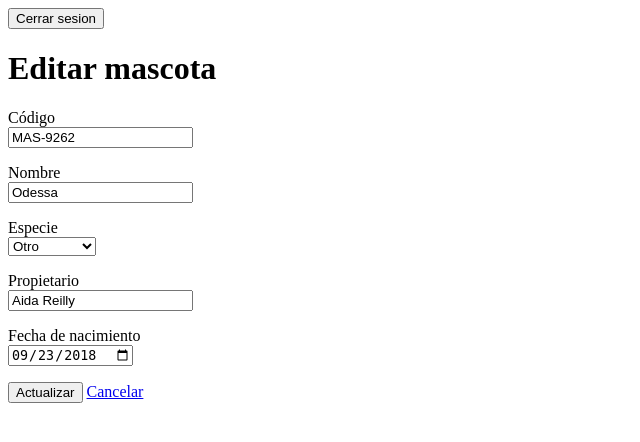
After one commit to renieryespinoza17/CRUD-LARAVEL-Reniery, a Laravel app: page /mascotas/1/editar in a window 1280 px wide. The commit adds this page. Shown: the top 442 px of the page, without its empty margins (0-640 px from the left). Run offline with Laravel 12, Linux system fonts and the light colour scheme; a user stored in the database is signed in; data comes from the database, SQL or seed files in the repository.

Commit message:
Actualizar registros veterinaria

```diff
--- a/veterinaria/app/Http/Controllers/MascotaController.php
+++ b/veterinaria/app/Http/Controllers/MascotaController.php
@@ -4,6 +4,7 @@ namespace App\Http\Controllers;
 
 use App\Models\Mascota;
 use Illuminate\Http\Request;
+use Illuminate\Validation\Rule;
 class MascotaController extends Controller
 {
     public function index()
@@ -12,15 +13,54 @@ class MascotaController extends Controller
         return view('mascotas.index', ['mascotas' => $mascotas]);
     }
     public function create()
+    {
+        return view('mascotas.create');
+    }
+
+    public function store(Request $request)
+    {
+        $datos = $request->validate([
+            'codigo' => [
+                'required',
+                'string',
+                'max:50',
+                'unique:mascotas,codigo'
+            ],
+            'nombre' => ['required', 'string', 'max:80'],
+            'especie' => ['required', 'in:perro,gato,otro'],
+            'propietario' => ['required', 'string', 'max:100'],
+            'fecha_nacimiento' => [
+                'required',
+                'date',
+                'before_or_equal:today'
+            ],
+        ]);
+
+        $mascota = new Mascota();
+        $mascota->codigo = $datos['codigo'];
+        $mascota->nombre = $datos['nombre'];
+        $mascota->especie = $datos['especie'];
+        $mascota->propietario = $datos['propietario'];
+        $mascota->fecha_nacimiento = $datos['fecha_nacimiento'];
+        $mascota->save();
+
+        return redirect()->route('mascotas.index')
+            ->with('exito', 'Mascota creada correctamente.');
+    }
+
+    public function edit(int $id)
 {
-    return view('mascotas.create');
+    $mascota = Mascota::findOrFail($id);
+    return view('mascotas.edit', ['mascota' => $mascota]);
 }
 
-public function store(Request $request)
+public function update(Request $request, int $id)
 {
+    $mascota = Mascota::findOrFail($id);
+
     $datos = $request->validate([
         'codigo' => ['required', 'string', 'max:50',
-            'unique:mascotas,codigo'],
+            Rule::unique('mascotas', 'codigo')->ignore($mascota)],
         'nombre' => ['required', 'string', 'max:80'],
         'especie' => ['required', 'in:perro,gato,otro'],
         'propietario' => ['required', 'string', 'max:100'],
@@ -28,7 +68,6 @@ public function store(Request $request)
             'before_or_equal:today'],
     ]);
 
-    $mascota = new Mascota();
     $mascota->codigo = $datos['codigo'];
     $mascota->nombre = $datos['nombre'];
     $mascota->especie = $datos['especie'];
@@ -37,6 +76,6 @@ public function store(Request $request)
     $mascota->save();
 
     return redirect()->route('mascotas.index')
-        ->with('exito', 'Mascota creada correctamente.');
+        ->with('exito', 'Mascota actualizada correctamente.');
 }
 }
--- /dev/null
+++ b/veterinaria/resources/views/mascotas/edit.blade.php
@@ -0,0 +1,35 @@
+@extends('layouts.app')
+@section('contenido')
+    <h1>Editar mascota</h1>
+    <form method="POST" action="{{ route('mascotas.update', $mascota->id) }}">
+        @csrf
+        @method('PUT')
+        <p><label for="codigo">Código</label><br>
+            <input id="codigo" name="codigo" type="text" value="{{ old('codigo', $mascota->codigo) }}" required>
+        </p>
+        <p><label for="nombre">Nombre</label><br>
+            <input id="nombre" name="nombre" type="text" maxlength="80" value="{{ old('nombre', $mascota->nombre) }}"
+                required>
+        </p>
+        <p><label for="especie">Especie</label><br>
+            <select id="especie" name="especie" required>
+                <option value="">Seleccione</option>
+                @foreach (['perro', 'gato', 'otro'] as $opcion)
+                    <option value="{{ $opcion }}" @selected(old('especie', $mascota->especie) === $opcion)>
+                        {{ ucfirst($opcion) }}
+                    </option>
+                @endforeach
+            </select>
+        </p>
+        <p><label for="propietario">Propietario</label><br>
+            <input id="propietario" name="propietario" type="text" maxlength="100"
+                value="{{ old('propietario', $mascota->propietario) }}" required>
+        </p>
+        <p><label for="fecha_nacimiento">Fecha de nacimiento</label><br>
+            <input id="fecha_nacimiento" name="fecha_nacimiento" type="date"
+                value="{{ old('fecha_nacimiento', $mascota->fecha_nacimiento->format('Y-m-d')) }}" required>
+        </p>
+        <button type="submit">Actualizar</button>
+        <a href="{{ route('mascotas.index') }}">Cancelar</a>
+    </form>
+@endsection
--- a/veterinaria/resources/views/mascotas/index.blade.php
+++ b/veterinaria/resources/views/mascotas/index.blade.php
@@ -22,6 +22,9 @@
                     <td>{{ $mascota->especie }}</td>
                     <td>{{ $mascota->propietario }}</td>
                     <td>{{ $mascota->fecha_nacimiento->format('d/m/Y') }}</td>
+                    <td>
+                        <a href="{{ route('mascotas.edit', $mascota->id) }}">Editar</a>
+                    </td>
                 </tr>
             @empty
                 <tr>
--- a/veterinaria/routes/web.php
+++ b/veterinaria/routes/web.php
@@ -27,6 +27,12 @@ Route::middleware('auth')->group(function () {
     Route::post('/mascotas', [MascotaController::class, 'store'])
         ->name('mascotas.store');
 
+            Route::get('/mascotas/{id}/editar', [MascotaController::class, 'edit'])
+        ->whereNumber('id')->name('mascotas.edit');
+
+    Route::put('/mascotas/{id}', [MascotaController::class, 'update'])
+        ->whereNumber('id')->name('mascotas.update');
+
     Route::post('/logout', [LoginController::class, 'destroy'])
         ->name('logout');
 });
```
Also changed, not shown: veterinaria/resources/views/mascotas/create.blade.php (+11 -9 lines).
